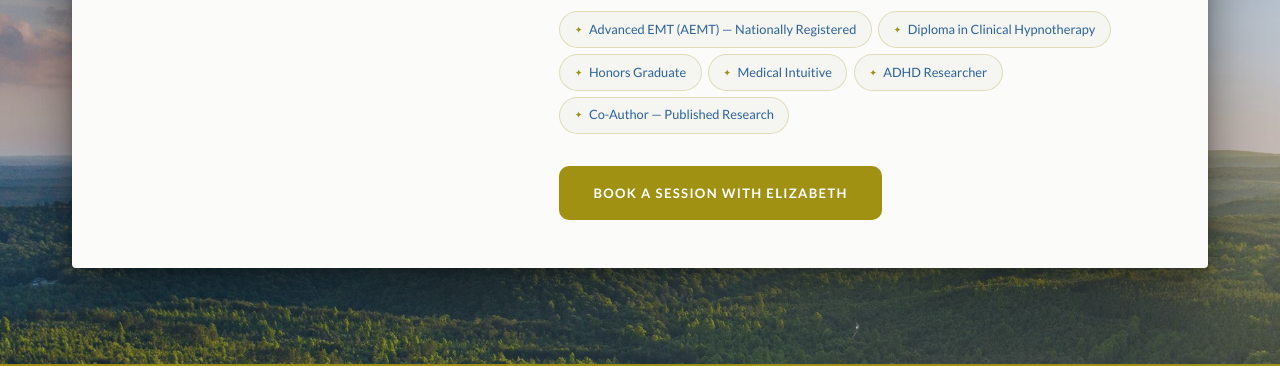
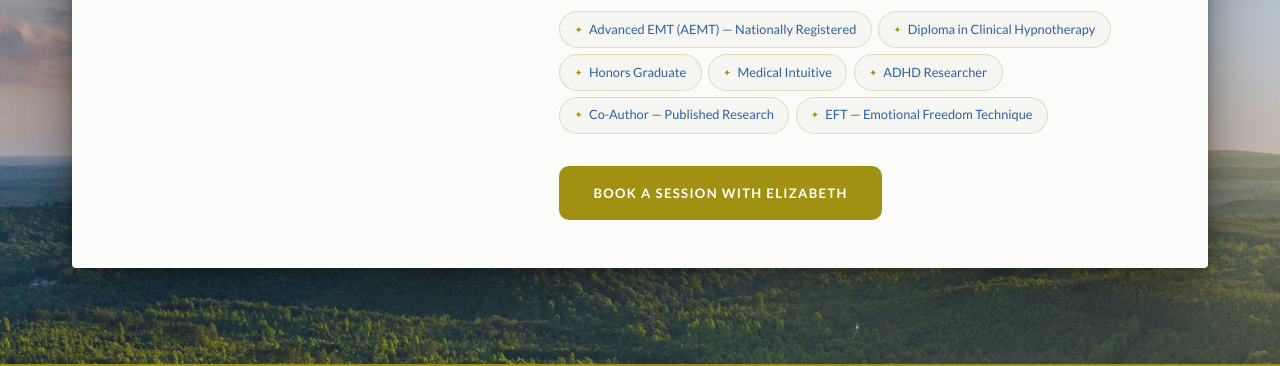
Before and after one commit to chennessee/EABHypnosis, a website: page meet-elizabeth.html in a window 1280 px wide. Shown: the part 1344-1710 px from the top of the page. Drawn offline with nearby package versions, Linux system fonts and the light colour scheme.

Commit message:
Add EFT (Emotional Freedom Technique) to credentials and specialties

```diff
--- a/meet-elizabeth.html
+++ b/meet-elizabeth.html
@@ -136,6 +136,7 @@
                 <span class="credential-tag" role="listitem">Medical Intuitive</span>
                 <span class="credential-tag" role="listitem">ADHD Researcher</span>
                 <span class="credential-tag" role="listitem">Co-Author — Published Research</span>
+                <span class="credential-tag" role="listitem" title="Emotional Freedom Technique — a self-help mind-body practice combining acupressure and talk therapy to calm the nervous system and process difficult emotions.">EFT — Emotional Freedom Technique</span>
               </div>
             </div>
 
```
